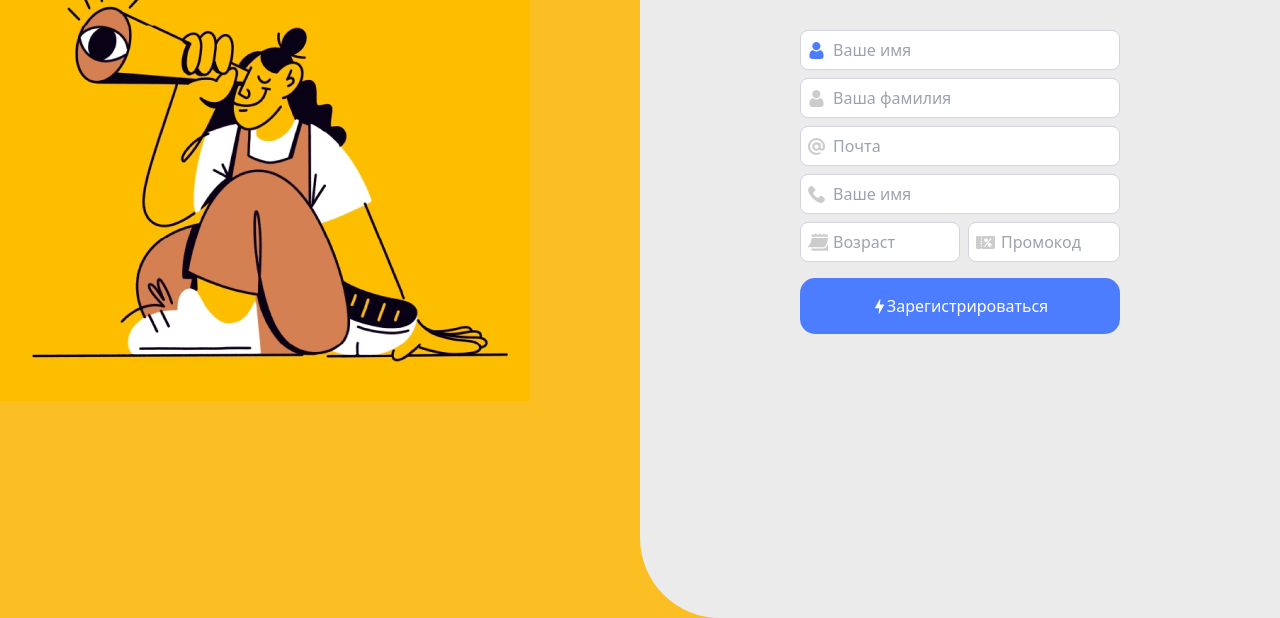
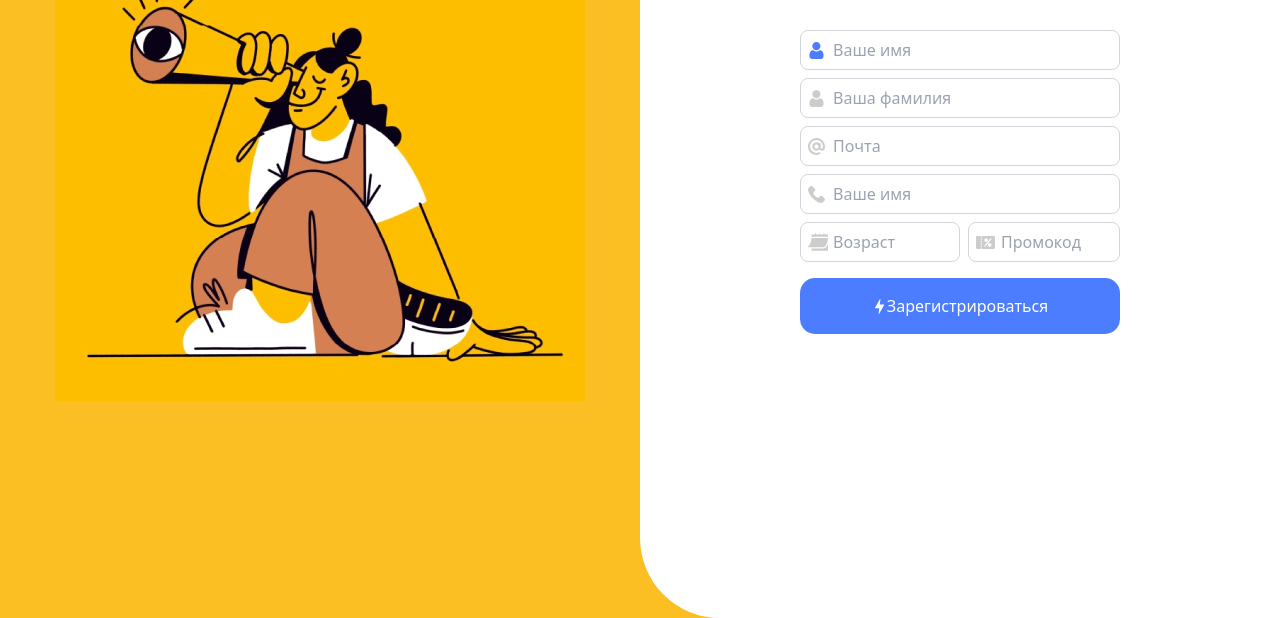
Before and after one commit to ARMAN-8/intern-landing, a plain HTML site: page login.html in a window 1280 px wide. Shown: the part 182-800 px from the top of the page. Drawn offline with nearby package versions, Linux system fonts and the light colour scheme.

Commit message:
end game

```diff
--- a/css/style.css
+++ b/css/style.css
@@ -1,6 +1,6 @@
 /*Get Started*/
 
-body {
+.lightGray {
     background-color: #F2F2F2;
 }
 
@@ -46,6 +46,5 @@ body {
 }
 
 .register-card {
-    background: #ebebeb;
     border-radius: 80px 0px 0px 80px;
 }
--- a/login.html
+++ b/login.html
@@ -25,11 +25,11 @@
                 </div>
             </div>
         </nav>
-        <div class="lookingGirl lg:mt-16 hidden md:block lg:block">
-            <img src="./img/lookingGirl.png" alt="">
+        <div class="lookingGirl lg:mt-16 md:mt-16 hidden md:block lg:block">
+            <img class="mx-auto" src="./img/lookingGirl.png" alt="">
         </div>
     </div>
-    <div class="register-card lg:px-32 md:px-8 h-screen">
+    <div class="register-card bg-white lg:rounded-l-3xl lg:px-32 md:px-8 h-screen">
         <!--container-->
         <div class="max-w-7xl mx-auto px-2 sm:px-6 lg:px-8 lg:mt-32">
             <div class="text-center">
```
Also changed, not shown: congratulation.html (+1 -1 lines), test.html (+1 -1 lines).
